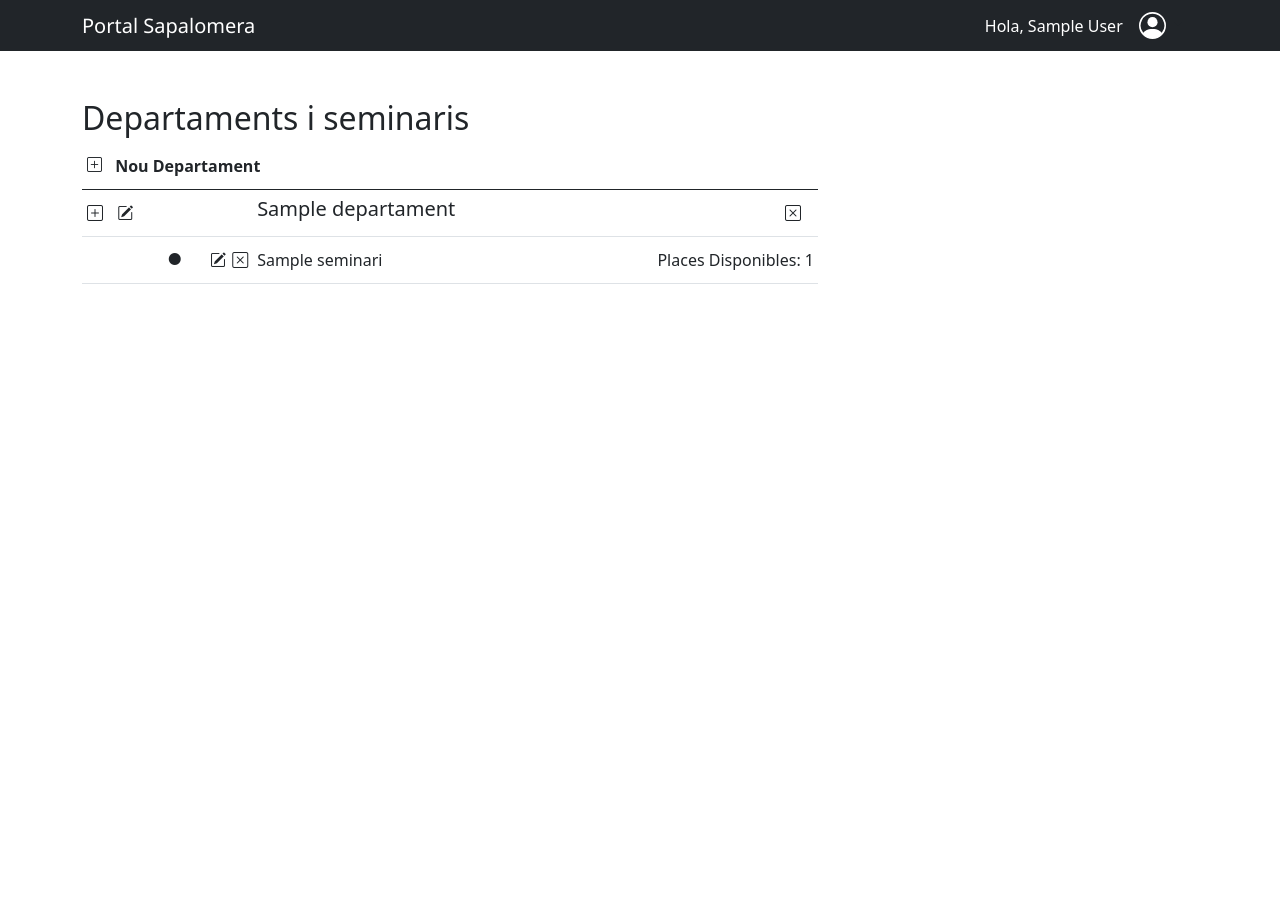
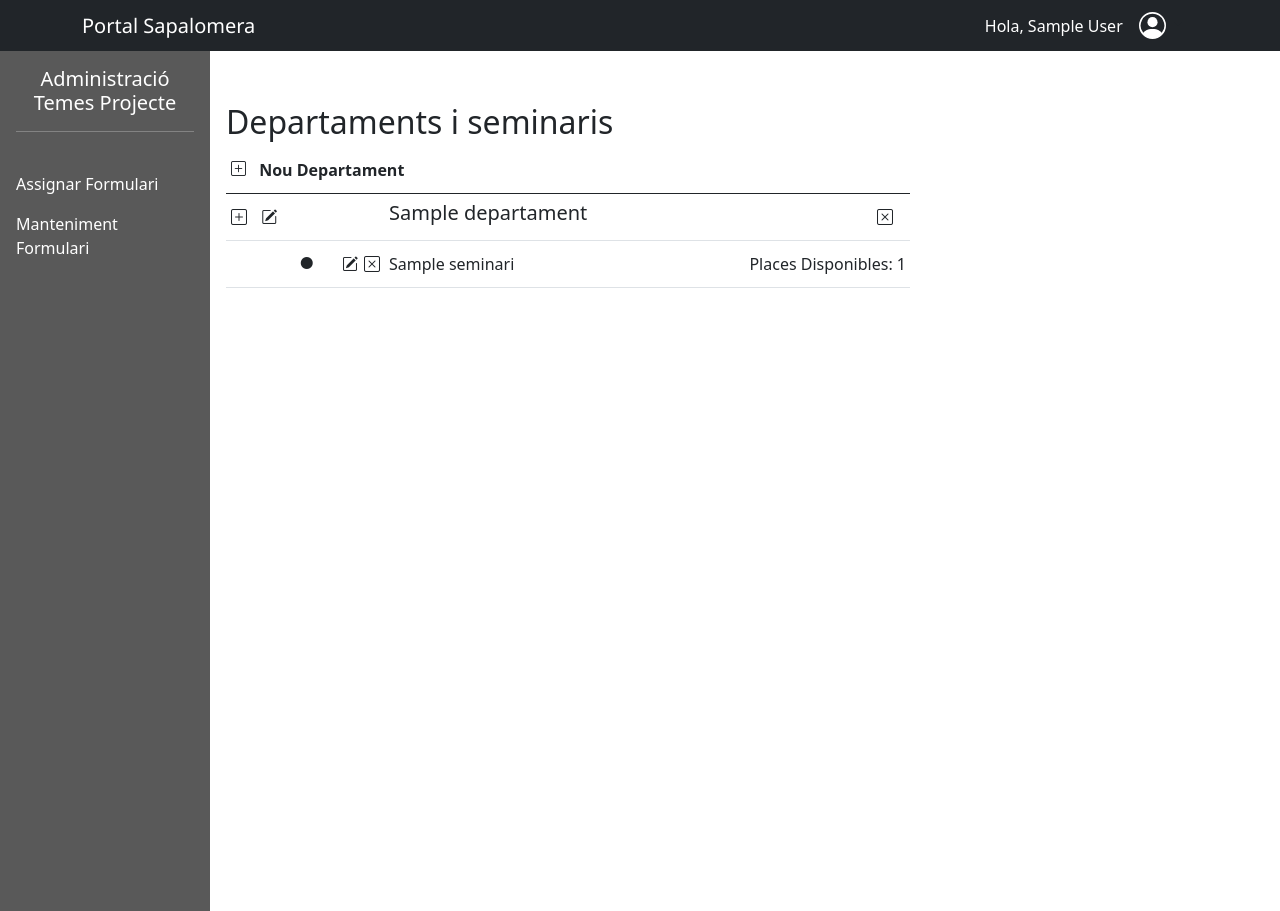
Before and after one commit to Georgetime2003/M12-Portal-Aplicacions, a Django app: page /batxilleratProjecte/ in a window 1280 px wide. Run offline with Django 3.2, Linux system fonts and the light colour scheme; a user stored in the database is signed in; tables that the repository leaves empty hold one stand-in row (values such as "Sample post"); some libraries are stand-ins or nearby versions; some web fonts are replaced.

Commit message:
canvis formulari batx

```diff
--- a/batx_seminaris/templates/batx_seminaris/manteniment_formulari.html
+++ b/batx_seminaris/templates/batx_seminaris/manteniment_formulari.html
@@ -1,15 +1,25 @@
 {% extends "base.html" %}
 {% load crispy_forms_tags %}
 {% load static %}
-<style>
-    .borderless td, .borderless th {
-    border: none;}
-    .btn {
-    padding:0;
-    margin:1;
-    }
-</style>
 {% block content %}
+<div
+      class="side-navbar active-nav d-flex justify-content-between flex-wrap flex-column"
+      id="sidebar"
+    >
+      <ul class="nav flex-column text-white w-100">
+        <span href="#" class="nav-link h5 text-white text-center my-2">
+          Administració </br>Temes Projecte
+          <hr/>
+        </span>
+        <li href="#" class="nav-link botons">
+          <span>Assignar Formulari</span>
+        </li>
+        <li href="#" class="nav-link botons">
+          <span>Manteniment <br> Formulari</span>
+        </li>
+      </ul>
+</div>
+<div class="p-1 active-cont">
   <div class="container">
     <div class="row">
         <h2 class="page-header pt-5"><div class="crush">Departaments i seminaris</div></h2>
@@ -66,6 +76,7 @@
   <div class="modal fade" tabindex="-1" id="modalEliminarDepartament" role="dialog"></div>
   <div class="modal fade" tabindex="-1" id="modalModificarSeminari" role="dialog"></div>
   <div class="modal fade" tabindex="-1" id="modalEliminarSeminari" role="dialog"></div>
+</div>
 {% block extrajs %}
   <script type="text/javascript" src="{% static 'js/batxSeminaris/mantenimentFormulari.js' %}"></script>
 {% endblock extrajs %}
--- /dev/null
+++ b/static/css/style.css
@@ -0,0 +1,64 @@
+* {
+  margin: 0;
+  padding: 0;
+  box-sizing: border-box;
+}
+body {
+  min-height: 100vh;
+  background-color: #fff;
+}
+.titol {
+  font-size: 30px;
+  font-family: "Segoe UI", sans-serif;
+}
+.gradient{
+  background-image: -webkit-gradient(linear, left top, right bottom, from(#373737), color-stop(#575757), color-stop(#797979), color-stop(#9d9d9d), to(#c2c2c2));
+  background-image: -o-linear-gradient(left top, #373737, #575757, #797979, #9d9d9d, #c2c2c2);
+  background-image: linear-gradient(to right bottom, #373737, #575757, #797979, #9d9d9d, #c2c2c2);
+}
+.vertical-center {
+  display: flex;
+  align-items: center;
+  min-height: 70vh;
+}
+.size-form{
+  min-height: 60vh;
+}
+/*Sidebar batx seminaris */
+
+.botons:active,
+.botons:focus,
+.botons:hover{
+  background-color: #ffffff26;
+}
+.side-navbar {
+  width: 210px;
+  height: 100%;
+  position: fixed;
+  margin-left: -300px;
+  background-color: #595959;
+  transition: 0.5s;
+}
+.my-container {
+  transition: 0.4s;
+}
+
+.active-nav {
+  margin-left: 0;
+}
+
+/* for main section */
+.active-cont {
+  margin-left: 210px;
+}
+
+#menu-btn {
+  background-color: #100901;
+  color: #fff;
+  margin-left: -62px;
+}
+
+.my-container input {
+  border-radius: 2rem;
+  padding: 2px 20px;
+}
--- a/static/style.css
+++ /dev/null
@@ -1,17 +0,0 @@
-.titol {
-  font-size: 30px;
-  font-family: "Segoe UI", sans-serif;
-}
-.gradient{
-  background-image: -webkit-gradient(linear, left top, right bottom, from(#373737), color-stop(#575757), color-stop(#797979), color-stop(#9d9d9d), to(#c2c2c2));
-  background-image: -o-linear-gradient(left top, #373737, #575757, #797979, #9d9d9d, #c2c2c2);
-  background-image: linear-gradient(to right bottom, #373737, #575757, #797979, #9d9d9d, #c2c2c2);
-}
-.vertical-center {
-  display: flex;
-  align-items: center;
-  min-height: 70vh;
-}
-.size-form{
-  min-height: 60vh;
-}
--- a/templates/base.html
+++ b/templates/base.html
@@ -11,7 +11,7 @@
       href="https://cdn.jsdelivr.net/npm/bootstrap-icons@1.3.0/font/bootstrap-icons.css"
     />
     <link href="http://fonts.cdnfonts.com/css/segoe-ui-4" rel="stylesheet" />
-    <link rel="stylesheet" href="{% static 'style.css' %}" />
+    <link rel="stylesheet" href="{% static 'css/style.css' %}" />
     <link rel="stylesheet" href="{% static 'main.css' %}" />
   </head>
   <body>
```
Lines whose indentation alone changed are shown as unchanged.
